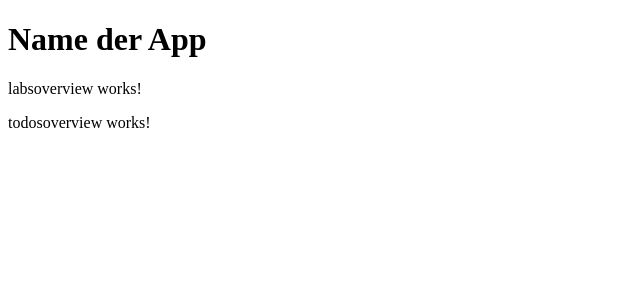
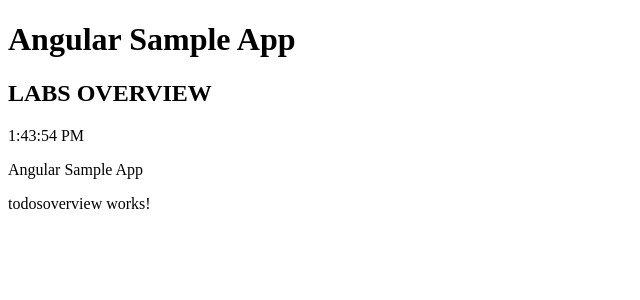
Before and after one commit to ppedvAG/20200123-NG-FFM, an Angular app in the folder vadzim/ngApp/: page / in a window 1280 px wide. Shown: the top 300 px of the page, without its empty margins (0-640 px from the left). Built offline with nearby package versions, Linux system fonts and the light colour scheme.

Commit message:
comp time done

```diff
--- a/vadzim/ngApp/src/app/app.component.html
+++ b/vadzim/ngApp/src/app/app.component.html
@@ -1,7 +1,8 @@
-<h1>Name der App</h1>
+<h1>{{title}}</h1>
 
 <app-labsoverview></app-labsoverview>
-
+<!-- neue Zuweisung funktioniert auf solche Weise nicht -->
+<p [title]="'neuer Wert für Title'">{{title}}</p>
 <app-todosoverview></app-todosoverview>
 
 <router-outlet></router-outlet>
--- a/vadzim/ngApp/src/app/app.component.ts
+++ b/vadzim/ngApp/src/app/app.component.ts
@@ -6,5 +6,5 @@ import { Component } from '@angular/core';
   styleUrls: ['./app.component.css']
 })
 export class AppComponent {
-  title = 'ngApp';
+  title = 'Angular Sample App';
 }
--- /dev/null
+++ b/vadzim/ngApp/src/app/labsmd/dice/dice.component.html
@@ -0,0 +1 @@
+<p>dice works!</p>
--- /dev/null
+++ b/vadzim/ngApp/src/app/labsmd/dice/dice.component.ts
@@ -0,0 +1,15 @@
+import { Component, OnInit } from '@angular/core';
+
+@Component({
+  selector: 'app-dice',
+  templateUrl: './dice.component.html',
+  styles: []
+})
+export class DiceComponent implements OnInit {
+
+  constructor() { }
+
+  ngOnInit() {
+  }
+
+}
--- a/vadzim/ngApp/src/app/labsmd/labsoverview/labsoverview.component.html
+++ b/vadzim/ngApp/src/app/labsmd/labsoverview/labsoverview.component.html
@@ -1 +1,3 @@
-<p>labsoverview works!</p>
+<h2>LABS OVERVIEW</h2>
+
+<app-time></app-time>
--- /dev/null
+++ b/vadzim/ngApp/src/app/labsmd/time/time.component.html
@@ -0,0 +1 @@
+<p>{{timestring}}</p>
--- /dev/null
+++ b/vadzim/ngApp/src/app/labsmd/time/time.component.ts
@@ -0,0 +1,25 @@
+import { Component, OnInit } from '@angular/core';
+
+@Component({
+  selector: 'app-time',
+  templateUrl: './time.component.html',
+  styles: []
+})
+export class TimeComponent implements OnInit {
+
+  date: Date;
+  timestring: string;
+
+  constructor() {
+    setInterval(() => this.showTime(), 1000);
+  }
+
+  showTime(): void {
+    this.date = new Date();
+    this.timestring = this.date.toLocaleTimeString();
+  }
+
+  ngOnInit() {
+  }
+
+}
```
Also changed, not shown: vadzim/ngApp/src/app/labsmd/labsmd.module.ts (+7 -1 lines).
